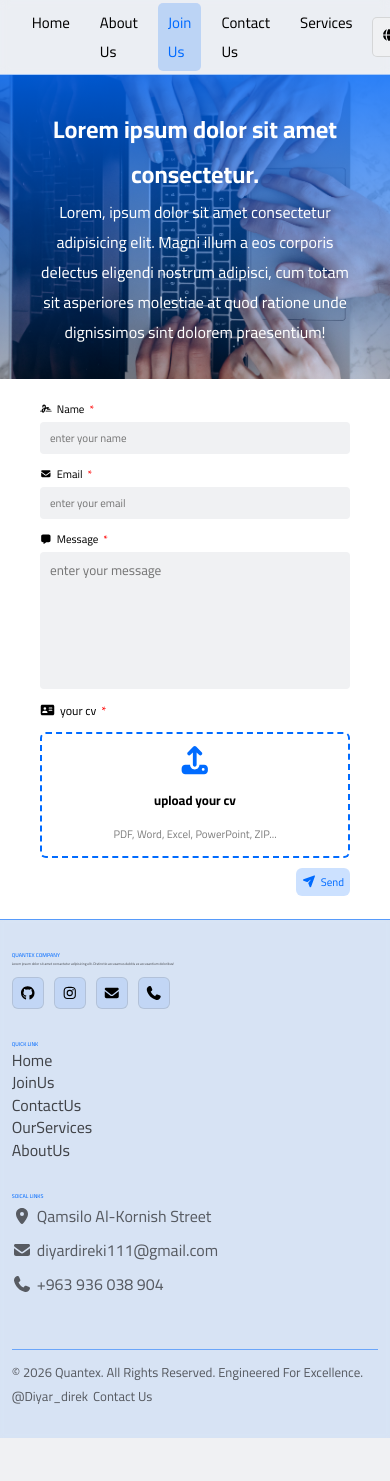
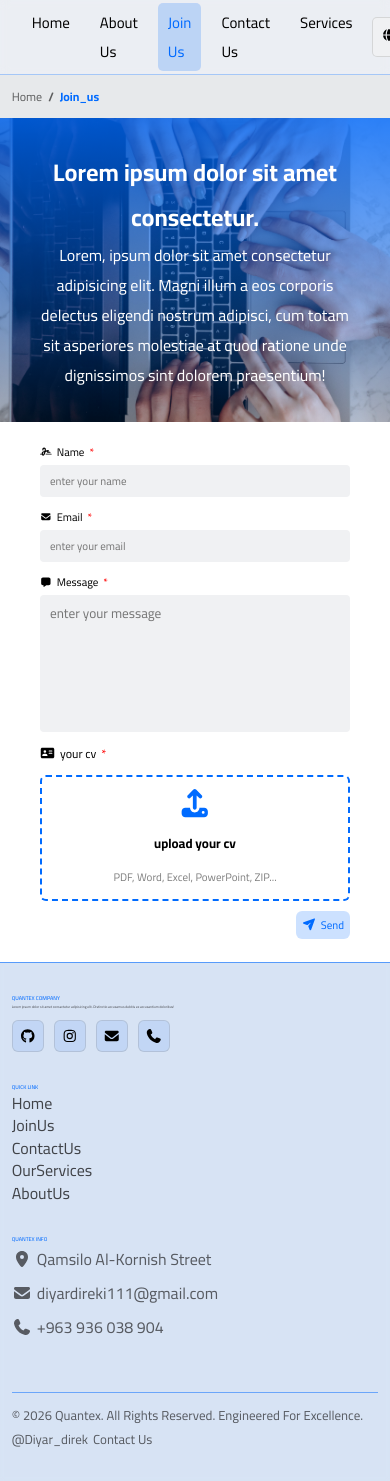
Before and after one commit to diyar-direk/quantex_front, a Next.js app: page /join_us in a window 390 px wide. Shown: the top 1481 px of the page. Before the commit the page ends 1438 px from the top, so only its background shows below. Built offline with nearby package versions, Linux system fonts and the light colour scheme.

Commit message:
contact page

```diff
--- a/src/app/about_us/page.jsx
+++ b/src/app/about_us/page.jsx
@@ -10,10 +10,12 @@ import "@/styles/home.css";
 import "./style.css";
 import AboutImg from "@/assets/about.svg";
 import Image from "next/image";
+import Breadcrumbs from "@/components/breadcrumbs/Breadcrumbs";
 
 const AboutUs = () => {
   return (
     <>
+      <Breadcrumbs />
       <main className="container main-section body-color about-page">
         <section>
           <h2>who are we</h2>
--- a/src/app/join_us/page.jsx
+++ b/src/app/join_us/page.jsx
@@ -10,17 +10,20 @@ import {
   faSignature,
   faVcard,
 } from "@fortawesome/free-solid-svg-icons";
+import Breadcrumbs from "@/components/breadcrumbs/Breadcrumbs";
 
 const JoinUs = () => {
   return (
+    <>
+      <Breadcrumbs />
       <main className="join-us-page">
         <section className="image">
           <h1>Lorem ipsum dolor sit amet consectetur.</h1>
           <p>
-          Lorem, ipsum dolor sit amet consectetur adipisicing elit. Magni illum
-          a eos corporis delectus eligendi nostrum adipisci, cum totam sit
-          asperiores molestiae at quod ratione unde dignissimos sint dolorem
-          praesentium!
+            Lorem, ipsum dolor sit amet consectetur adipisicing elit. Magni
+            illum a eos corporis delectus eligendi nostrum adipisci, cum totam
+            sit asperiores molestiae at quod ratione unde dignissimos sint
+            dolorem praesentium!
           </p>
         </section>
         <section>
@@ -52,6 +55,7 @@ const JoinUs = () => {
           </form>
         </section>
       </main>
+    </>
   );
 };
 
--- a/src/app/our_services/page.jsx
+++ b/src/app/our_services/page.jsx
@@ -14,10 +14,12 @@ import {
 import Image from "next/image";
 import ServicesImg from "@/assets/services.svg";
 import "./style.css";
+import Breadcrumbs from "@/components/breadcrumbs/Breadcrumbs";
 
 const Services = () => {
   return (
     <>
+      <Breadcrumbs />
       <main className="container main-section body-color services-page">
         <section>
           <h1>Lorem ipsum dolor sit amet.</h1>
--- /dev/null
+++ b/src/components/breadcrumbs/Breadcrumbs.jsx
@@ -0,0 +1,71 @@
+"use client";
+import Link from "next/link";
+import "./breadcrumbs.css";
+import { sliceText } from "@/utils/sliceText";
+import { usePathname } from "next/navigation";
+import { useMemo } from "react";
+
+/**
+ * @typedef {Object} ReplaceItem
+ * @property {string} from
+ * @property {string} [to]
+ * @property {string} [text]
+ * @property {boolean} [fullPath=false]
+ * @property {boolean} [ignore=false]
+ * @property {Object} [props]
+ */
+
+/**
+ * @typedef {Object} BreadcrumbsProps
+ * @property {ReplaceItem[]} [replace]
+ */
+
+/**
+ * @param {BreadcrumbsProps} props
+ */
+
+const Breadcrumbs = ({ replace = [] }) => {
+  const pathname = usePathname();
+  const pathes = useMemo(() => pathname.split("/").filter(Boolean), [pathname]);
+
+  const className = useMemo(() => `${"home container"} breadcrumbs`, []);
+
+  return (
+    <div className={className}>
+      <Link href="/"> home </Link>
+
+      {pathes.map((path, i) => {
+        const replaceItem = replace.find((item) => item.from === path);
+
+        if (replaceItem?.ignore) return null;
+
+        const pathTo = pathes.slice(0, i + 1);
+        const defaultTo = `/${pathTo.join("/")}`;
+        const isLast = i === pathes.length - 1;
+
+        let replacedPath;
+
+        if (replaceItem?.to) {
+          if (replaceItem.fullPath) replacedPath = replaceItem.to;
+          else
+            replacedPath = defaultTo.replace(replaceItem.from, replaceItem.to);
+        }
+
+        const text = sliceText(replaceItem?.text || path);
+        const to = replacedPath || defaultTo;
+
+        return (
+          <span key={defaultTo}>
+            {isLast ? (
+              <span className="current">{text}</span>
+            ) : (
+              <Link href={to}>{text}</Link>
+            )}
+          </span>
+        );
+      })}
+    </div>
+  );
+};
+
+export default Breadcrumbs;
--- /dev/null
+++ b/src/components/breadcrumbs/breadcrumbs.css
@@ -0,0 +1,77 @@
+.breadcrumbs {
+  display: flex;
+  align-items: center;
+  gap: 10px;
+  flex-wrap: wrap;
+  text-transform: capitalize;
+  margin-bottom: 20px;
+  font-size: 18px;
+}
+.breadcrumbs.home {
+  background: var(--aside-color);
+  padding-block: 10px;
+  margin: 0;
+}
+
+.breadcrumbs a {
+  color: var(--font-color);
+  opacity: 0.6;
+  display: flex;
+  align-items: center;
+  gap: 10px;
+}
+
+.breadcrumbs a:hover {
+  opacity: 1;
+  color: var(--main-color);
+  font-weight: bold;
+}
+
+.breadcrumbs a::after {
+  content: "/";
+  font-weight: bold;
+}
+
+.breadcrumbs .current {
+  color: var(--main-color);
+  font-weight: bold;
+}
+
+@media (max-width: 1000px) {
+  .breadcrumbs {
+    font-size: 17px;
+    gap: 8px;
+  }
+  .breadcrumbs a {
+    gap: 8px;
+  }
+}
+@media (max-width: 800px) {
+  .breadcrumbs {
+    font-size: 16px;
+    gap: 7px;
+    margin-bottom: 10px;
+  }
+  .breadcrumbs a {
+    gap: 7px;
+  }
+}
+@media (max-width: 600px) {
+  .breadcrumbs {
+    font-size: 14px;
+    gap: 6px;
+  }
+  .breadcrumbs a {
+    gap: 6px;
+  }
+}
+@media (max-width: 500px) {
+  .breadcrumbs {
+    font-size: 13px;
+  }
+}
+@media (max-width: 400px) {
+  .breadcrumbs {
+    font-size: 12px;
+  }
+}
--- a/src/components/layout/footer/Footer.jsx
+++ b/src/components/layout/footer/Footer.jsx
@@ -1,6 +1,6 @@
 import { FontAwesomeIcon } from "@fortawesome/react-fontawesome";
 import "./style.css";
-import { socialLinks } from "@/constants/links";
+import { companyLocation, socialLinks } from "@/constants/links";
 import { pages } from "@/constants/pages";
 import Link from "next/link";
 const Footer = () => {
@@ -38,12 +38,12 @@ const Footer = () => {
         </div>
       </div>
       <div className="company-info">
-        <h2> soical links </h2>
+        <h2> quantex info </h2>
         <div className="links">
-          <article className="itm">
-            <FontAwesomeIcon icon={socialLinks.location.icon} />
-            {socialLinks.location.text}
-          </article>
+          <a className="itm" href={companyLocation.view} target="_blank">
+            <FontAwesomeIcon icon={companyLocation.icon} />
+            {companyLocation.text}
+          </a>
           <a className="itm" href={socialLinks.email.link} target="_blank">
             <FontAwesomeIcon icon={socialLinks.email.icon} />
             {socialLinks.email.text}
--- a/src/constants/links.js
+++ b/src/constants/links.js
@@ -12,16 +12,11 @@ import {
   faPhone,
 } from "@fortawesome/free-solid-svg-icons";
 
-export const socialLinks = {
+const socialLinks = {
   instagram: {
     text: "@diyar_direk",
     link: "diyardireki",
     icon: faInstagram,
-  },
-  facebook: {
-    text: "diyar direki",
-    link: "test",
-    icon: faFacebook,
   },
   github: {
     text: "diyar_direk",
@@ -38,11 +33,6 @@ export const socialLinks = {
     link: "test",
     icon: faLinkedin,
   },
-  threads: {
-    text: "test",
-    link: "test",
-    icon: faThreads,
-  },
   email: {
     text: "diyardireki111@gmail.com",
     link: "mailto:diyardireki111@gmail.com",
@@ -53,9 +43,13 @@ export const socialLinks = {
     link: "tel:+963936038904",
     icon: faPhone,
   },
-  location: {
-    text: "Qamsilo Al-Kornish Street",
-    link: "ewesdas",
-    icon: faLocationDot,
-  },
 };
+
+const companyLocation = {
+  text: "Qamsilo Al-Kornish Street",
+  map: `https://www.google.com/maps?q=37.04381577440059,41.22354037748979&z=15&output=embed&t=h`,
+  view: `https://www.google.com/maps/place/37%C2%B002'37.7%22N+41%C2%B013'24.8%22E/@37.0438201,41.2261153,662m/data=!3m2!1e3!4b1!4m4!3m3!8m2!3d37.0438158!4d41.2235404?entry=ttu&g_ep=EgoyMDI2MDcxNS4wIKXMDSoASAFQAw%3D%3D`,
+  icon: faLocationDot,
+};
+
+export { socialLinks, companyLocation };
--- /dev/null
+++ b/src/utils/sliceText.js
@@ -0,0 +1,4 @@
+export const sliceText = (text, maxLength = 40) => {
+  if (text.length <= maxLength) return text;
+  return text.slice(0, maxLength) + "...";
+};
```
Also changed, not shown: src/app/contact_us/page.jsx (added, +93 -0 lines), src/app/contact_us/style.css (added, +73 -0 lines). Lines whose indentation alone changed are shown as unchanged.
